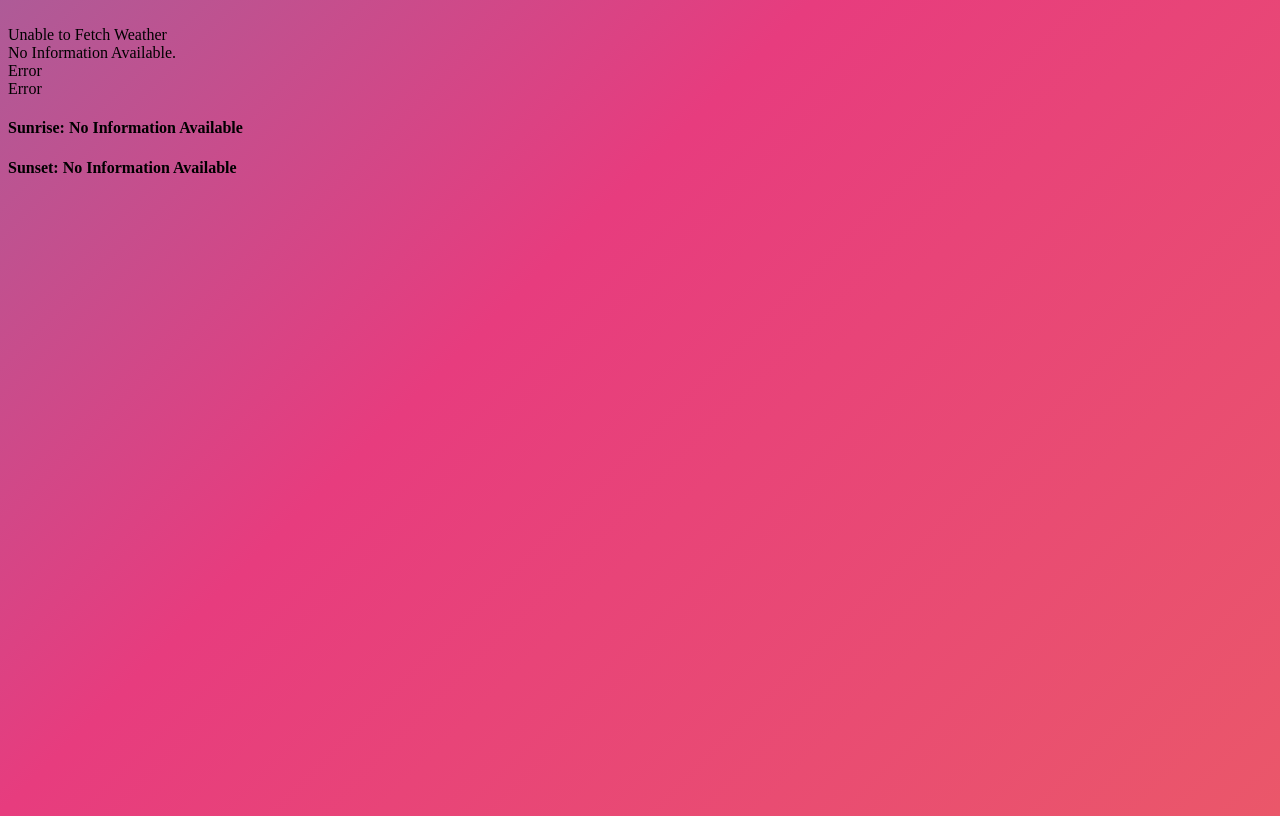
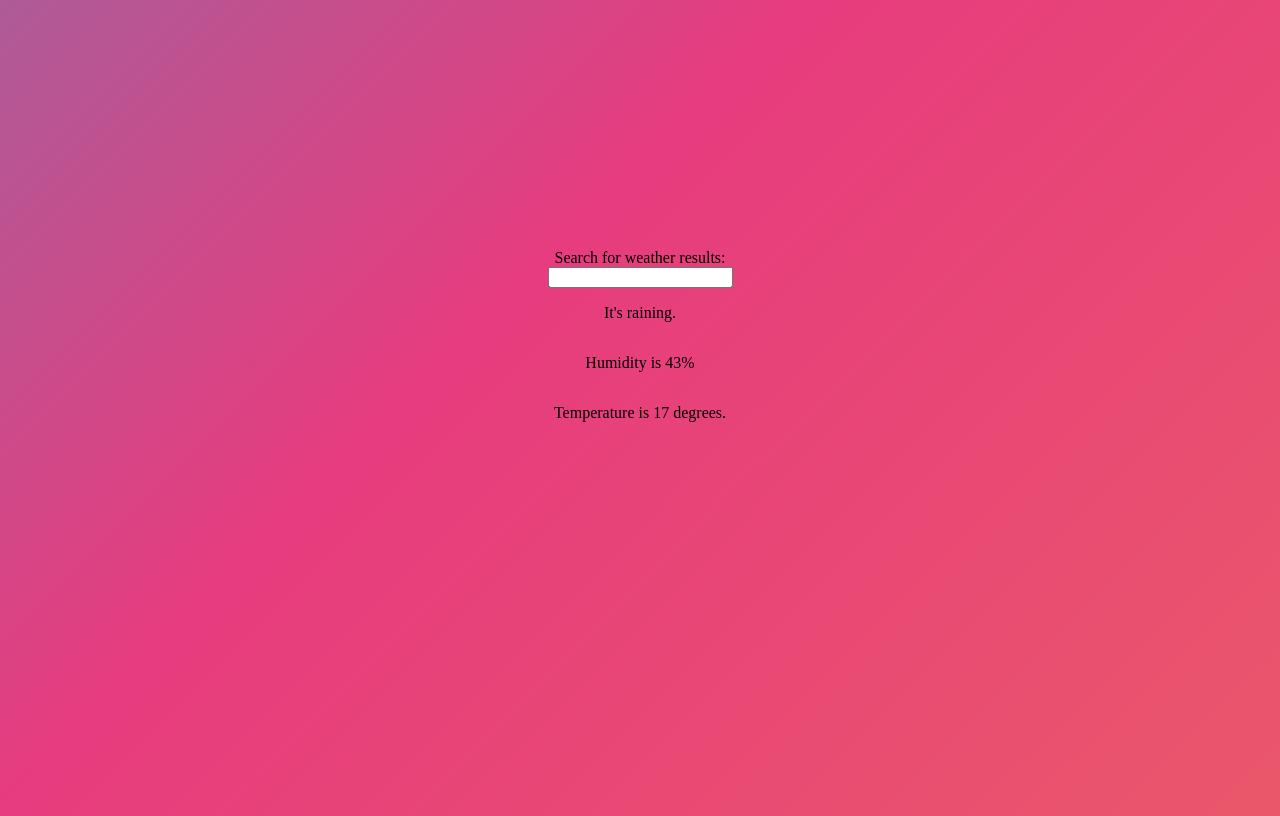
Before and after one commit to henewi/weatherapp, a plain HTML site: page index.html in a window 1280 px wide. Drawn offline with Linux system fonts and the light colour scheme.

Commit message:
centre styling etc

```diff
--- a/index.html
+++ b/index.html
@@ -17,22 +17,24 @@
                 <a href="https://codepen.io/P1N2O/full/pyBNzX" class="btn btn-outline-light"><i class="fas fa-expand ms-2"></i></a>
     </div>
     </div>
-    <div class="container">
-        <img src="" alt="" srcset="" id="weather-icon">
-        <div id="location">Unable to Fetch Weather</div>
-        <div class="desc">No Information Available.</div>
-        <div class="weather">
-            <div class="c">Error</div>
-            <div class="circle"></div>
-            <div class="f">Error</div>
-        </div>
-        <div class="info">
-            <h4>Sunrise: <span class="sunrise">No Information Available</span></h4>
-            <h4>Sunset: <span class="sunset">No Information Available</span></h4>
-        </div>
-
+    <script src="javascript.js"></script>
+<div class="main">
+    <div id="titletext">
+        Search for weather results:
     </div>
-    <script src="javascript.js"></script>
+    <div id="search">
+        <input type="text">
+    </div>
+    <div id="sky">
+        It's raining.
+    </div>
+    <div id="humidity">
+        Humidity is 43%
+    </div>
+    <div id="temp">
+        Temperature is 17 degrees.
+    </div>
+</div>
 </body>
 
 
--- a/style.css
+++ b/style.css
@@ -20,3 +20,26 @@ body {
 }
 
 /* Main section */
+
+.main {
+	margin: 0;
+	display: block;
+	position: absolute;
+	text-align: center;
+	top: 50%;
+	left: 50%;
+	-ms-transform: translate(-50%,-80%);
+	transform: translate(-50%,-80%);
+}
+
+#temp {
+	padding: 1em;
+}
+
+#humidity {
+	padding: 1em;
+}
+
+#sky {
+	padding: 1em;
+}
```
